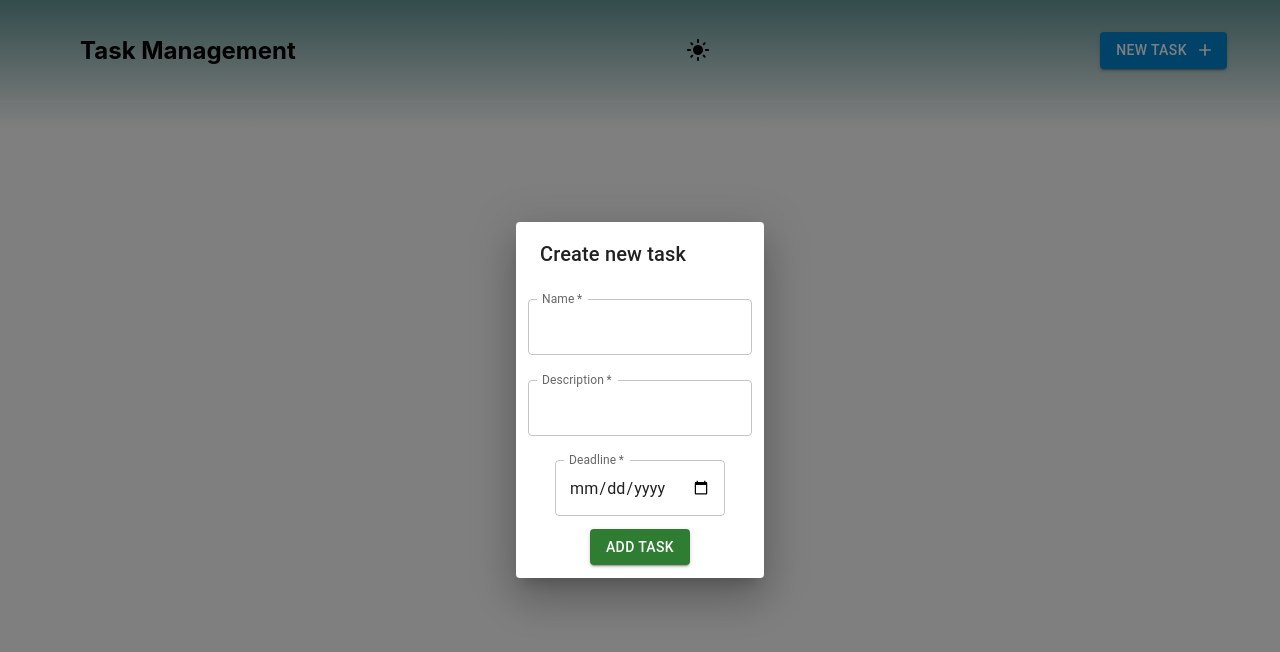
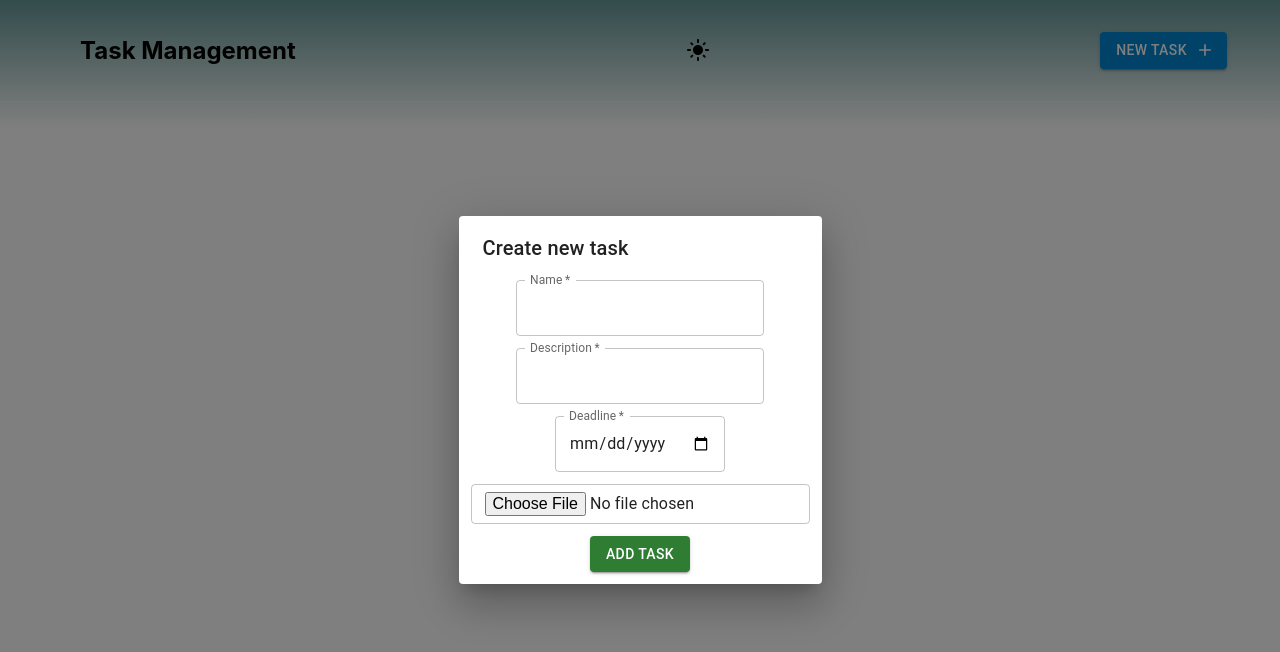
Before and after one commit to ashutosh2803/task-management, a React (Create React App) app: page / in a window 1280 px wide. Both pictures are taken after a click on the button "NEW TASK". Shown: the top 652 px of the page. Built offline with nearby package versions, Linux system fonts and the light colour scheme.

Commit message:
#9 added image upload input to add form

```diff
--- a/src/App.css
+++ b/src/App.css
@@ -25,7 +25,6 @@
   display:flex;
   align-items: center;
   flex-direction: column;
-  padding-bottom: 5%;
 }
 .updateForm{
   width: 100%;
--- a/src/components/TaskForm.js
+++ b/src/components/TaskForm.js
@@ -1,7 +1,7 @@
 import React, { useContext, useState } from "react";
 import { AppContext } from "../context/AppContext";
 import { TextField, Button } from "@mui/material";
-import "../styles/TaskForm.css"
+// import "../styles/TaskForm.css"
 
 const TaskForm = ({ setIsOpen }) => {
   const [name, setName] = useState("");
@@ -30,7 +30,7 @@ const TaskForm = ({ setIsOpen }) => {
       <div className="TaskFormInput">
         <TextField
           inputProps={{ "data-testid": "name" }}
-
+          sx={{ mb: 1.5, mr: 1.5, ml: 1.5 }}
           label="Name"
           required
           InputLabelProps={{ shrink: true }}
@@ -42,6 +42,7 @@ const TaskForm = ({ setIsOpen }) => {
       </div>
       <div className="TaskFormInput">
         <TextField
+          sx={{ mb: 1.5, mr: 1.5, ml: 1.5 }}
           inputProps={{ "data-testid": "description" }}
           className="TaskFormInput"
           label="Description"
@@ -53,8 +54,9 @@ const TaskForm = ({ setIsOpen }) => {
           onChange={(event) => setDescription(event.target.value)}
         />
       </div>
-      <div className="TaskFormInput">
+      <div className="TaskFormInputDeadline">
         <TextField
+          sx={{ mb: 1.5 }}
           inputProps={{ "data-testid": "deadline" }}
           label="Deadline"
           required
@@ -63,9 +65,12 @@ const TaskForm = ({ setIsOpen }) => {
           type="date"
           value={deadline}
           onChange={(event) => setDeadline(event.target.value)}
-          />
+        />
       </div>
-      <Button type="submit" className="TaskFormButton" variant="contained" color="success">
+      <div>
+        <TextField sx={{mr: 1.5, ml: 1.5, mb: 1.5}} size="small" type="file" />
+      </div>
+      <Button type="submit" sx={{ mb: 1.5 }} className="TaskFormButton" variant="contained" color="success">
         Add task
       </Button>
     </form>
--- a/src/components/UpdateForm.js
+++ b/src/components/UpdateForm.js
@@ -19,10 +19,10 @@ const UpdateForm = ({ task, setIsEditing }) => {
   return (
     <Card variant="outlined" className="updateForm">
       <CardContent>
-        <Typography variant="h5" component="div">
+        <Typography sx={{ mb: 1.5 }} variant="h5" component="div">
           <TextField inputProps={{ "data-testid": "name" }} label="Name" InputLabelProps={{ shrink: true }} variant="outlined" type="text" value={name} onChange={(event) => setName(event.target.value)} />
         </Typography>
-        <Typography variant="body2" color="text.secondary">
+        <Typography sx={{ mb: 1.5 }} variant="body2" color="text.secondary">
           <TextField inputProps={{ "data-testid": "description" }} label="Description" InputLabelProps={{ shrink: true }} variant="outlined" type="text" value={description} onChange={(event) => setDescription(event.target.value)} />
         </Typography>
         <Typography sx={{ mb: 1.5 }} color="text.secondary">
--- a/src/styles/TaskForm.css
+++ b/src/styles/TaskForm.css
@@ -1,5 +1,10 @@
 .TaskFormInput {
   padding: 5%;
+}
+.TaskFormInputDeadline{
+  padding: 5%;
+  width: 90%;
+  min-width: 90%;
 }
 .TaskFormButton{
     margin: 5%;
```
